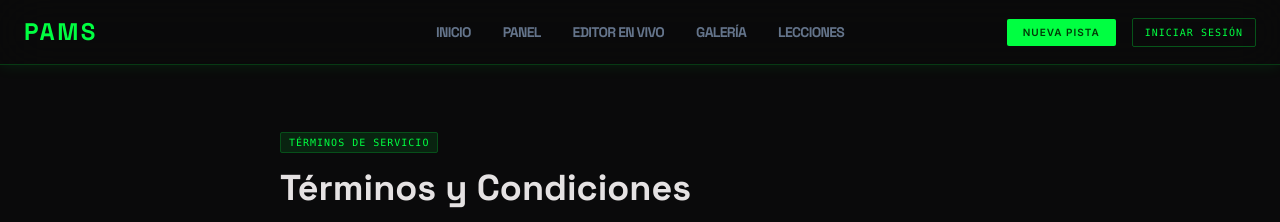
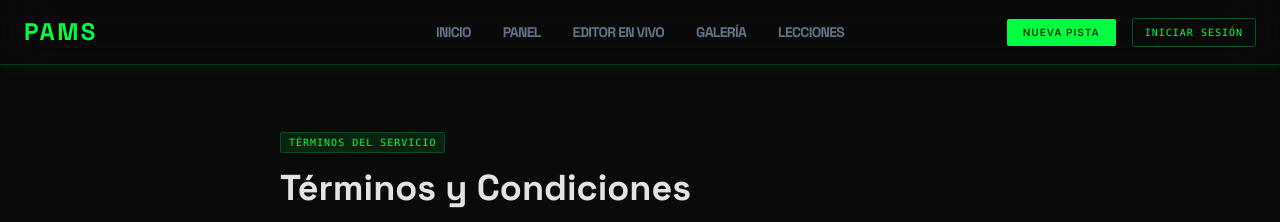
Before and after one commit to BZG34/tfg-music-learning-strudel, a React (Vite) app in the folder frontend/: page /terms in a window 1280 px wide. Shown: the top 222 px of the page. Built offline with nearby package versions, Linux system fonts and the light colour scheme; no server answers.

Commit message:
Actualizar el texto de "Términos de Servicio" a "Términos del Servicio" en la página de términos

```diff
--- a/frontend/src/pages/Terms.jsx
+++ b/frontend/src/pages/Terms.jsx
@@ -7,7 +7,7 @@ export default function Terms() {
             <Header />
             <main className="flex-grow w-full max-w-3xl mx-auto pt-32 px-6 pb-20">
                 <span className="text-[10px] font-mono text-[#00FF41] uppercase tracking-widest bg-[#00FF41]/10 px-2 py-1 rounded border border-[#00FF41]/20">
-                    Términos de Servicio
+                    Términos del Servicio
                 </span>
                 <h1 className="text-4xl font-black font-['Space_Grotesk'] mt-4 mb-10">
                     Términos y Condiciones
```
